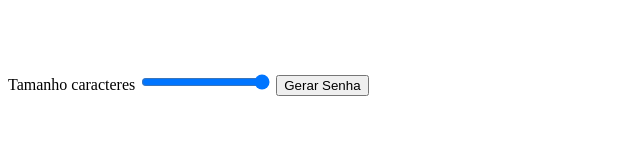
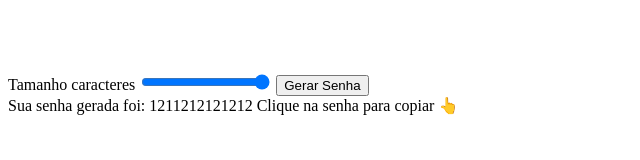
Before and after one commit to APLSantos/gerador-de-senha, a plain HTML site: page index.html in a window 1280 px wide. Shown: the whole page, without its empty margins (0-640 px from the left). Drawn offline with Linux system fonts and the light colour scheme.

Commit message:
Div container passaword

```diff
--- a/index.html
+++ b/index.html
@@ -20,6 +20,12 @@
         <button id="button" class="button-cta">Gerar Senha</button>
     </main>
 
+    <div id="container-passaword" class="container-passaword hide">
+        <span class="title">Sua senha gerada foi:</span>
+        <span id="passaword" class="passaword">1211212121212</span>
+        <span>Clique na senha para copiar 👆</span>
+    </div>
+
     <script src="script.js"></script>
 </body>
 </html>
```
